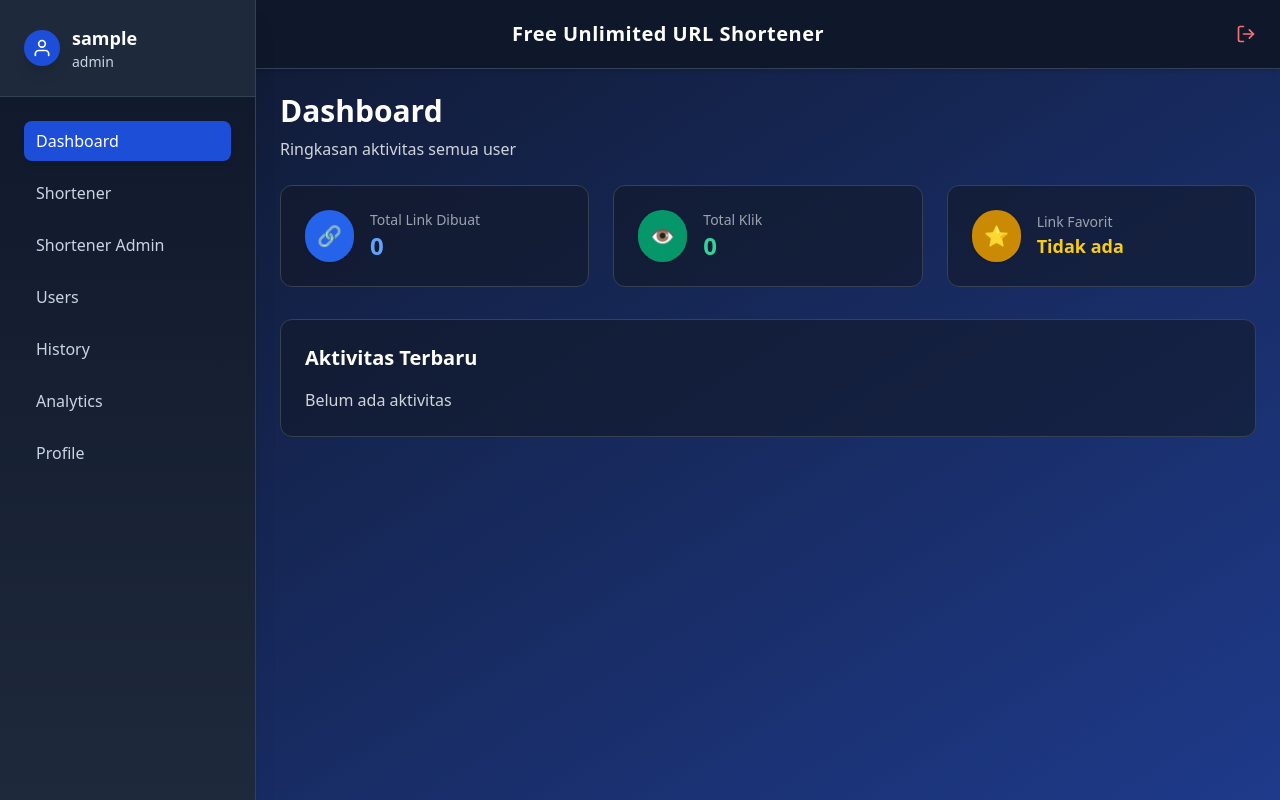
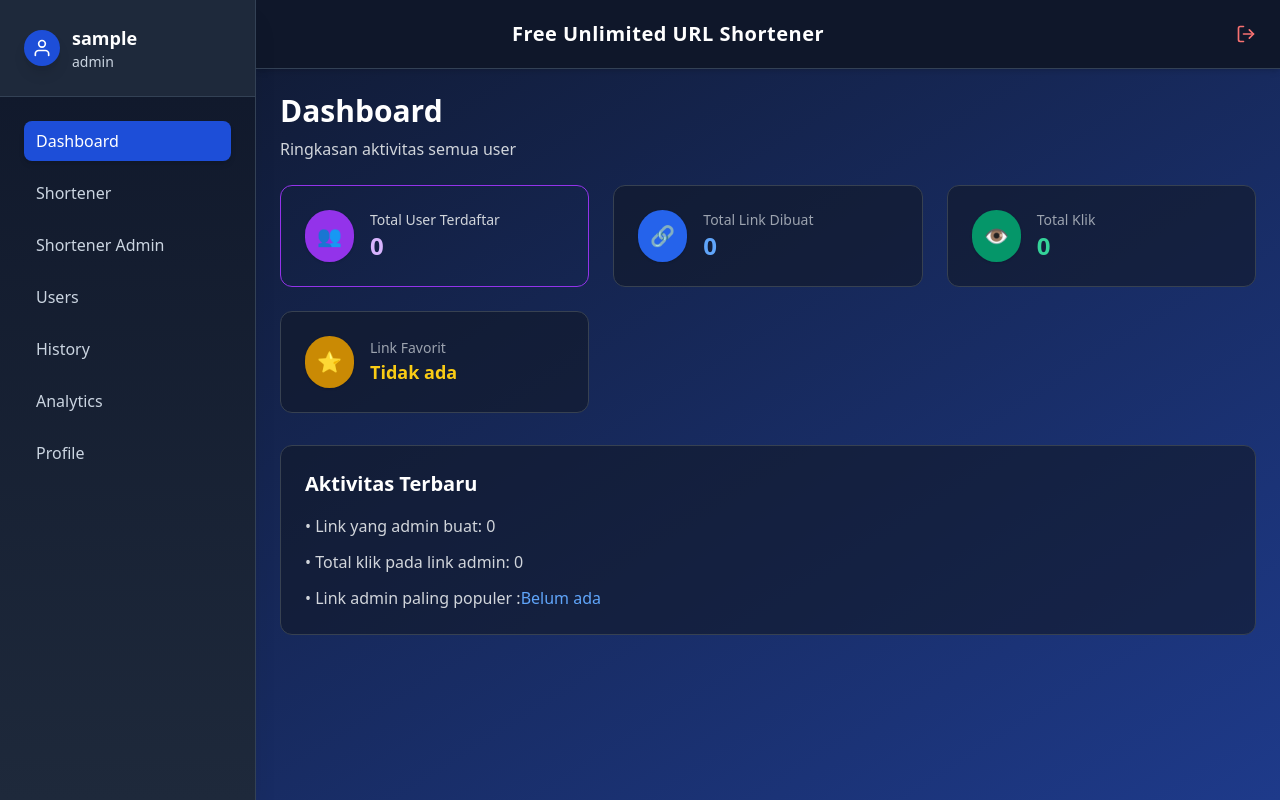
Before and after one commit to mendingNgodeng/url_shortener_frontend, a React (Vite) app: page /dashboard in a window 1280 px wide. Built offline with nearby package versions, Linux system fonts and the light colour scheme; no server answers; sample sign-in values are in the browser's storage.

Commit message:
fix dashboard

```diff
--- a/src/pages/dashboard.jsx
+++ b/src/pages/dashboard.jsx
@@ -6,28 +6,34 @@ import { useAuth } from '../auth/AuthContext';
 export default function Dashboard() {
   const API_URL = import.meta.env.VITE_API_URL;
   const { token, user } = useAuth();
+  const [adminUrls, setAdminUrls] = useState([]);
 
   const [sidebarOpen, setSidebarOpen] = useState(false);
+
   const [stats, setStats] = useState({
     totalLinks: 0,
     totalClicks: 0,
     topLink: null,
   });
 
+  // 🆕 khusus admin
+  const [totalUsers, setTotalUsers] = useState(0);
+
   useEffect(() => {
     fetchData();
+    if (user?.role === 'admin') {
+      fetchUserCount(); // hanya admin panggil ini
+      fetchAdminUrls();
+    }
   }, []);
 
   async function fetchData() {
     try {
       const res = await fetch(`${API_URL}/urls`, {
-        headers: {
-          Authorization: `Bearer ${token}`,
-        },
+        headers: { Authorization: `Bearer ${token}` },
       });
 
       const data = await res.json();
-
       if (!Array.isArray(data)) return;
 
       const totalLinks = data.length;
@@ -42,23 +48,85 @@ export default function Dashboard() {
     }
   }
 
+  // fetch total user untuk admin saja
+  async function fetchUserCount() {
+    try {
+      const res = await fetch(`${API_URL}/users`, {
+        headers: { Authorization: `Bearer ${token}` },
+      });
+
+      const data = await res.json();
+      if (Array.isArray(data)) {
+        setTotalUsers(data.length);
+      }
+    } catch (err) {
+      console.error('Gagal fetch jumlah user:', err);
+    }
+  }
+
+  // for admin data
+  async function fetchAdminUrls() {
+    try {
+      const res = await fetch(`${API_URL}/urls/admin/${user.id}`, {
+        headers: { Authorization: `Bearer ${token}` },
+      });
+
+      const data = await res.json();
+
+      if (Array.isArray(data)) {
+        setAdminUrls(data);
+      }
+    } catch (err) {
+      console.error('Gagal fetch URL admin:', err);
+    }
+  }
+
+  // statistic for admin
+  const adminTotalLinks = adminUrls.length;
+
+  const adminTotalClicks = adminUrls.reduce(
+    (acc, item) => acc + item.clicks,
+    0
+  );
+
+  const adminTopLink =
+    adminUrls.length > 0
+      ? adminUrls.reduce((max, item) => (item.clicks > max.clicks ? item : max))
+      : null;
+
   return (
     <div className="flex min-h-screen bg-gradient-to-br from-[#0F172A] to-[#1E3A8A]">
       <Sidebar open={sidebarOpen} setOpen={setSidebarOpen} />
+
       <div className="flex-1">
         <Navbar setSidebarOpen={setSidebarOpen} />
 
         <div className="p-6">
-          {/* TITLE */}
           <h1 className="text-3xl font-bold mb-2 text-white">Dashboard</h1>
+
           <p className="text-gray-300 mb-6">
             {user?.role === 'admin'
               ? 'Ringkasan aktivitas semua user'
               : 'Ringkasan aktivitas kamu'}
           </p>
 
-          {/* STAT CARDS */}
+          {/* GRID STAT */}
           <div className="grid grid-cols-1 sm:grid-cols-2 lg:grid-cols-3 gap-6">
+            {/* Admin: jumlah user */}
+            {user?.role === 'admin' && (
+              <div className=" p-6 rounded-xl border border-purple-600 flex items-center gap-4">
+                <div className="bg-purple-600 text-white p-3 rounded-full shadow text-xl">
+                  👥
+                </div>
+                <div>
+                  <p className="text-gray-300 text-sm">Total User Terdaftar</p>
+                  <h2 className="text-2xl font-semibold text-purple-300">
+                    {totalUsers}
+                  </h2>
+                </div>
+              </div>
+            )}
+
             {/* Total Links */}
             <div className="bg-gray-900/60 p-6 rounded-xl border border-gray-700 flex items-center gap-4">
               <div className="bg-blue-600 text-white p-3 rounded-full shadow text-xl">
@@ -93,32 +161,46 @@ export default function Dashboard() {
               <div>
                 <p className="text-gray-400 text-sm">Link Favorit</p>
                 <h2 className="text-lg font-semibold text-yellow-400">
-                  {stats.topLink ? stats.topLink.alias : 'Tidak ada'}
+                  {stats.topLink
+                    ? `${API_URL}/` + stats.topLink.shortCode
+                    : 'Tidak ada'}
                 </h2>
               </div>
             </div>
           </div>
 
-          {/* EXTRA: Aktivitas Terbaru */}
+          {/* Aktivitas */}
           <div className="mt-8 bg-gray-900/60 p-6 rounded-xl border border-gray-700">
             <h3 className="text-xl font-semibold mb-4 text-white">
               Aktivitas Terbaru
             </h3>
             <ul className="space-y-3 text-gray-300">
-              {stats.topLink ? (
+              {user?.role === 'admin' ? (
                 <>
-                  <li>• Kamu membuat {stats.totalLinks} link</li>
-                  <li>• Total klik {stats.totalClicks}</li>
+                  <li>• Link yang admin buat: {adminTotalLinks}</li>
+                  <li>• Total klik pada link admin: {adminTotalClicks}</li>
                   <li>
-                    • Link paling populer:
+                    • Link admin paling populer :
                     <span className="text-blue-400 font-medium">
-                      {' '}
-                      {stats.topLink.alias}
+                      {adminTopLink
+                        ? ` ${API_URL}/` + adminTopLink.shortCode
+                        : 'Belum ada'}
                     </span>
                   </li>
                 </>
               ) : (
-                <li>Belum ada aktivitas</li>
+                <>
+                  <li>• Link yang kamu buat: {stats.totalLinks}</li>
+                  <li>• Total klik link kamu: {stats.totalClicks}</li>
+                  <li>
+                    • Link populer :
+                    <span className="text-blue-400 font-medium">
+                      {stats.topLink
+                        ? ' ' + ` ${API_URL}/` + stats.topLink.shortCode
+                        : ' Belum ada'}
+                    </span>
+                  </li>
+                </>
               )}
             </ul>
           </div>
--- a/src/pages/history.jsx
+++ b/src/pages/history.jsx
@@ -56,7 +56,7 @@ export default function History() {
     {
       name: 'Original URL',
       selector: (row) => row.originalUrl,
-      grow: 0,
+      grow: 1,
       cell: (row) => (
         <span
           title={row.url?.originalUrl}
--- a/src/pages/shortener.jsx
+++ b/src/pages/shortener.jsx
@@ -92,7 +92,7 @@ export default function Shortener() {
           </button>
         </div>
       ),
-      grow: 1,
+      grow: 3,
     },
     {
       name: 'Clicks',
```
